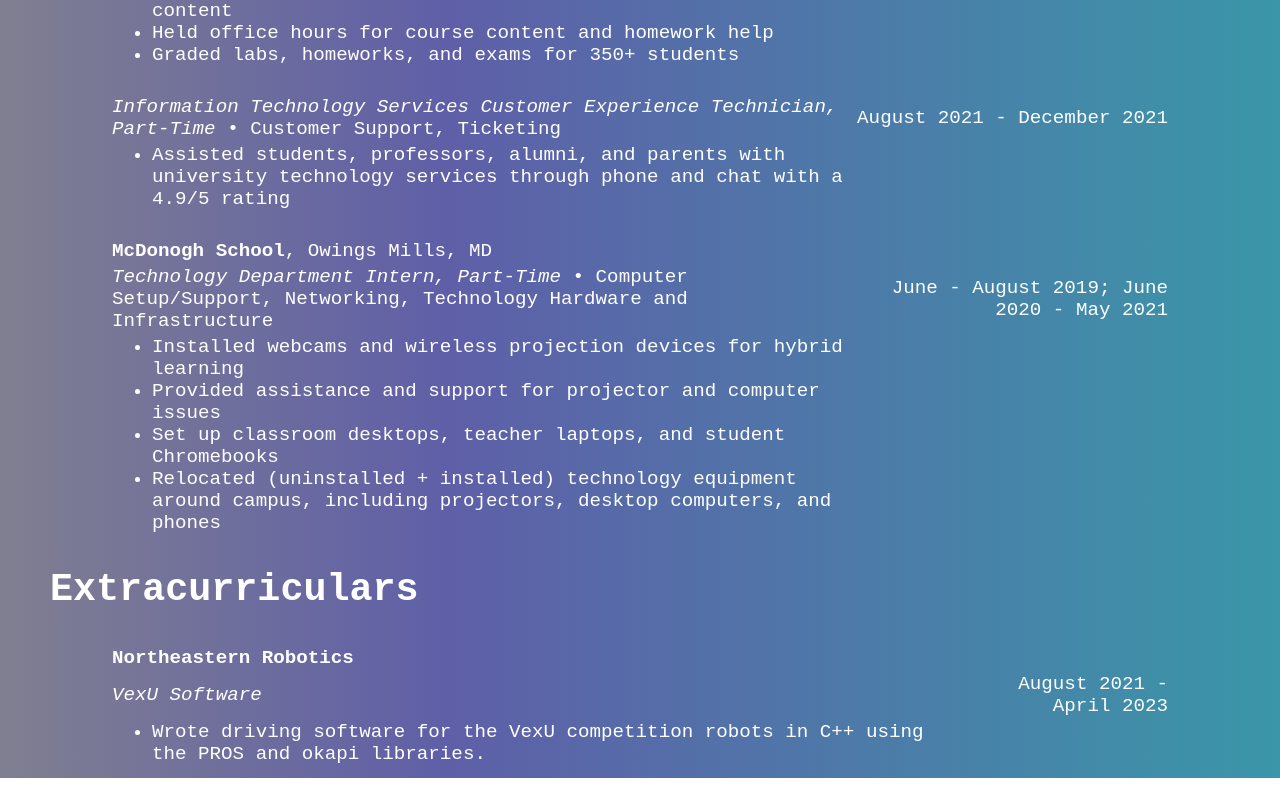
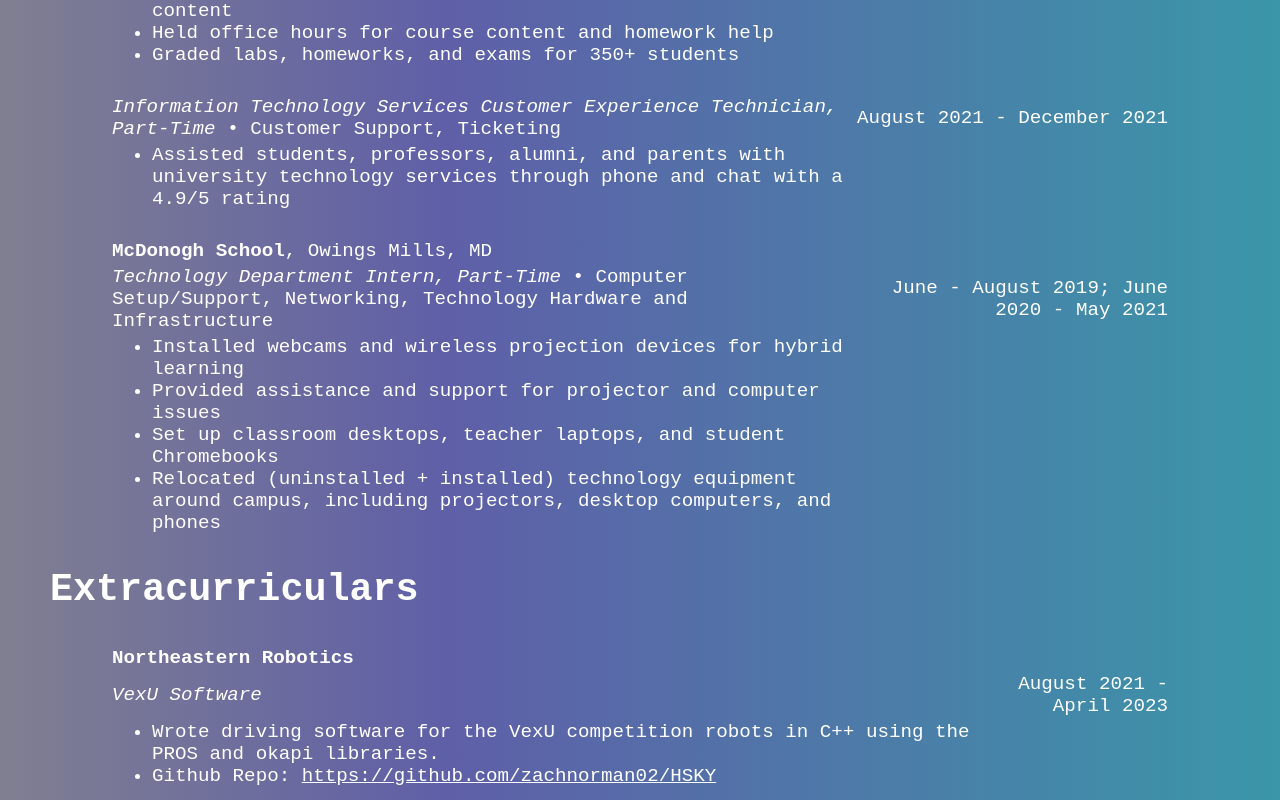
Before and after one commit to zachnorman02/portfolio, a React (Create React App) app: page /resume in a window 1280 px wide. Shown: the part 2040-2840 px from the top of the page. Before the commit the page ends 2818 px from the top, so only its background shows below. Built offline with nearby package versions, Linux system fonts and the light colour scheme.

Commit message:
Fix more links

```diff
--- a/src/components/Resume.tsx
+++ b/src/components/Resume.tsx
@@ -5,8 +5,16 @@
   return (
     <div className="content">
       <h1>Resume</h1>
-      <a href="/">PDF Version (Coming Soon)</a>
-      <a href="https://www.linkedin.com/in/zachnorman02">LinkedIn</a>
+      <a href="/" target="_blank" rel="noopener noreferrer">
+        PDF Version (Coming Soon)
+      </a>{" "}
+      <a
+        href="https://www.linkedin.com/in/zachnorman02"
+        target="_blank"
+        rel="noopener noreferrer"
+      >
+        LinkedIn
+      </a>
       <p>Last Updated: March 2023</p>
       <h2>Education</h2>
       <table id="education">
@@ -436,6 +444,16 @@
                 Wrote driving software for the VexU competition robots in C++
                 using the PROS and okapi libraries.
               </li>
+              <li>
+                Github Repo:{" "}
+                <a
+                  href="https://github.com/zachnorman02/HSKY"
+                  target="_blank"
+                  rel="noopener noreferrer"
+                >
+                  https://github.com/zachnorman02/HSKY
+                </a>
+              </li>
             </ul>
           </td>
         </tr>
```
